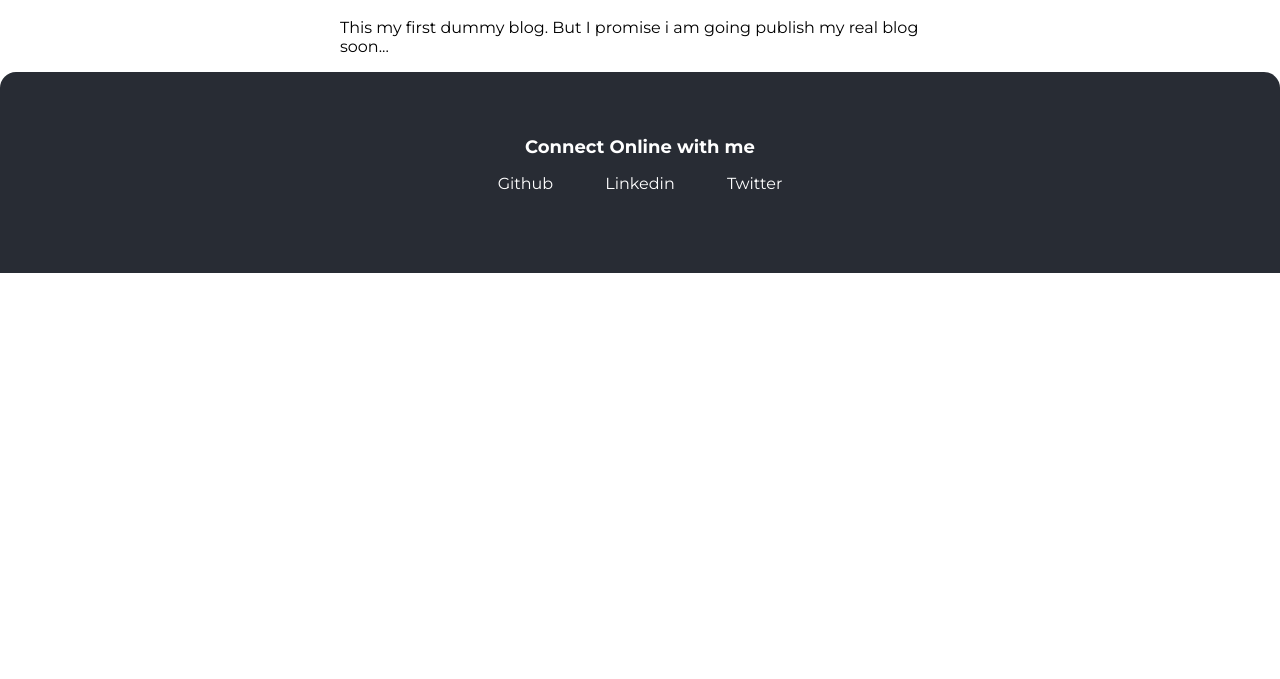
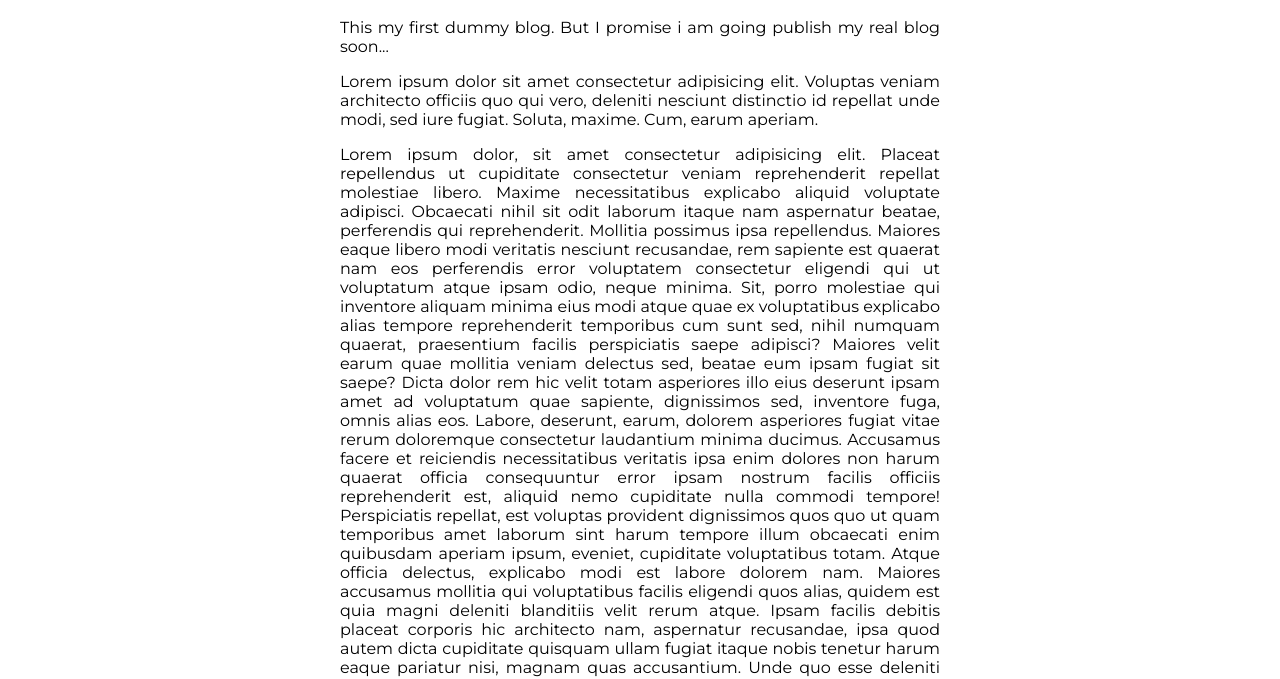
Before and after one commit to omkarkolate/omkarkolate, a website: page blogs/blog1.html in a window 1280 px wide. Shown: the part 633-1312 px from the top of the page. Before the commit the page ends 906 px from the top, so only its background shows below. Drawn offline with Linux system fonts and the light colour scheme.

Commit message:
feat: Added dummy blogs

```diff
--- a/blogs/blog1.html
+++ b/blogs/blog1.html
@@ -1,11 +1,11 @@
 <!DOCTYPE html>
 <html lang="en">
   <head>
-    <meta charset="UTF-8">
-    <meta name="viewport" content="width=device-width, initial-scale=1.0">
+    <meta charset="UTF-8" />
+    <meta name="viewport" content="width=device-width, initial-scale=1.0" />
     <title>omkarkolate | Blog 1</title>
   </head>
-<link rel="stylesheet" href="../styles/style.css">
+  <link rel="stylesheet" href="../styles/style.css" />
   <body>
     <nav class="navigation container">
       <div class="nav-brand">@omkarkolate</div>
@@ -22,17 +22,91 @@
       </ul>
     </nav>
     <header class="hero">
-        <h1 class="hero-heading">
-        First blog
-        </h1>
+      <h1 class="hero-heading">First blog</h1>
     </header>
 
-      <main class="container container-center">
+    <main class="container container-center justify-text">
       <article>
-            <small >December 2020</small>
-            <img class="hero-img" src="https://picsum.photos/600/300" alt="Blog image">
+        <small>December 2020</small>
+        <img
+          class="hero-img"
+          src="https://picsum.photos/600/300"
+          alt="Blog image"
+        />
         <p>
-                This my first dummy blog. But I promise i am going publish my real blog soon...
+          This my first dummy blog. But I promise i am going publish my real
+          blog soon...
+        </p>
+        <p>
+          Lorem ipsum dolor sit amet consectetur adipisicing elit. Voluptas
+          veniam architecto officiis quo qui vero, deleniti nesciunt distinctio
+          id repellat unde modi, sed iure fugiat. Soluta, maxime. Cum, earum
+          aperiam.
+        </p>
+        <p>
+          Lorem ipsum dolor, sit amet consectetur adipisicing elit. Placeat
+          repellendus ut cupiditate consectetur veniam reprehenderit repellat
+          molestiae libero. Maxime necessitatibus explicabo aliquid voluptate
+          adipisci. Obcaecati nihil sit odit laborum itaque nam aspernatur
+          beatae, perferendis qui reprehenderit. Mollitia possimus ipsa
+          repellendus. Maiores eaque libero modi veritatis nesciunt recusandae,
+          rem sapiente est quaerat nam eos perferendis error voluptatem
+          consectetur eligendi qui ut voluptatum atque ipsam odio, neque minima.
+          Sit, porro molestiae qui inventore aliquam minima eius modi atque quae
+          ex voluptatibus explicabo alias tempore reprehenderit temporibus cum
+          sunt sed, nihil numquam quaerat, praesentium facilis perspiciatis
+          saepe adipisci? Maiores velit earum quae mollitia veniam delectus sed,
+          beatae eum ipsam fugiat sit saepe? Dicta dolor rem hic velit totam
+          asperiores illo eius deserunt ipsam amet ad voluptatum quae sapiente,
+          dignissimos sed, inventore fuga, omnis alias eos. Labore, deserunt,
+          earum, dolorem asperiores fugiat vitae rerum doloremque consectetur
+          laudantium minima ducimus. Accusamus facere et reiciendis
+          necessitatibus veritatis ipsa enim dolores non harum quaerat officia
+          consequuntur error ipsam nostrum facilis officiis reprehenderit est,
+          aliquid nemo cupiditate nulla commodi tempore! Perspiciatis repellat,
+          est voluptas provident dignissimos quos quo ut quam temporibus amet
+          laborum sint harum tempore illum obcaecati enim quibusdam aperiam
+          ipsum, eveniet, cupiditate voluptatibus totam. Atque officia delectus,
+          explicabo modi est labore dolorem nam. Maiores accusamus mollitia qui
+          voluptatibus facilis eligendi quos alias, quidem est quia magni
+          deleniti blanditiis velit rerum atque. Ipsam facilis debitis placeat
+          corporis hic architecto nam, aspernatur recusandae, ipsa quod autem
+          dicta cupiditate quisquam ullam fugiat itaque nobis tenetur harum
+          eaque pariatur nisi, magnam quas accusantium. Unde quo esse deleniti
+          mollitia. Mollitia fuga ratione quidem! Sapiente voluptate expedita
+          neque porro soluta, molestias exercitationem, pariatur, voluptatem
+          eveniet unde nobis commodi tempora sit! Voluptate reprehenderit
+          numquam incidunt facilis itaque delectus similique aperiam beatae
+          voluptas magni dicta eos inventore maxime eius, nihil ratione
+          molestias quas hic fuga ex natus. Aut voluptate dolorum doloribus vel
+          ducimus, voluptatibus cumque quis delectus provident sequi tempore rem
+          quam eveniet, nesciunt soluta corporis asperiores voluptates animi
+          suscipit totam aliquam hic. Animi, ducimus non. Nostrum quod
+          distinctio in minima eligendi aperiam? Velit nam veniam adipisci
+          aliquid quia! Dolores magni doloribus quos odit sequi odio inventore
+          tempora eum nesciunt iure, exercitationem reiciendis repellat
+          architecto. Blanditiis adipisci, dolores dolorum repudiandae
+          asperiores id ducimus vitae totam obcaecati officiis quas harum.
+          Deleniti animi nulla amet culpa qui aliquam reiciendis? Rem ratione ut
+          blanditiis natus veritatis quia facilis eos dolor adipisci iste
+          laborum, nisi non omnis deleniti aut, voluptatibus numquam? Pariatur
+          tempora placeat harum sint amet excepturi vitae, voluptate, sunt nemo
+          odit laboriosam consequatur aliquid quaerat explicabo atque fuga
+          inventore quo ipsam. Animi maxime inventore vitae nesciunt molestiae,
+          earum dignissimos eligendi atque adipisci blanditiis magni quia,
+          recusandae accusamus explicabo, eius esse sit! In a quia quo porro
+          accusantium assumenda architecto unde maiores nihil magni nam aliquam,
+          itaque nisi odio numquam velit. Deserunt, quas corporis dolorem optio
+          id doloremque quod quos libero atque eveniet aliquam impedit! Quaerat
+          voluptatum natus quidem dolorem numquam rem consequuntur officia? Sit
+          molestiae sint, nam cupiditate sunt vero deserunt similique nostrum
+          voluptates quo dolorem.
+        </p>
+        <p>
+          Lorem ipsum dolor sit amet consectetur adipisicing elit. Voluptas
+          veniam architecto officiis quo qui vero, deleniti nesciunt distinctio
+          id repellat unde modi, sed iure fugiat. Soluta, maxime. Cum, earum
+          aperiam.
         </p>
       </article>
     </main>
@@ -40,15 +114,27 @@
       <div class="footer-header">Connect Online with me</div>
       <ul class="social-links list-non-bullet">
         <li class="list-item-inline">
-            <a class="link" href="https://github.com/omkarkolate" target="_blank"> Github </a>
+          <a class="link" href="https://github.com/omkarkolate" target="_blank">
+            Github
+          </a>
         </li>
         <li class="list-item-inline">
-            <a class="link" href="https://www.linkedin.com/in/omkarkolate/" target="_blank">
+          <a
+            class="link"
+            href="https://www.linkedin.com/in/omkarkolate/"
+            target="_blank"
+          >
             Linkedin
           </a>
         </li>
         <li class="list-item-inline">
-            <a class="link" href="https://twitter.com/omkar_kolate" target="_blank"> Twitter </a>
+          <a
+            class="link"
+            href="https://twitter.com/omkar_kolate"
+            target="_blank"
+          >
+            Twitter
+          </a>
         </li>
       </ul>
     </footer>
--- a/styles/style.css
+++ b/styles/style.css
@@ -169,3 +169,8 @@ hr{
 .showcase-blog {
     padding-bottom: 6rem;
 }
+
+/* Justify text */
+.justify-text p   {
+    text-align: justify;
+}
```
Also changed, not shown: blogs.html (+1 -1 lines), blogs/blog2.html (added, +142 -0 lines). Lines whose indentation alone changed are shown as unchanged.
